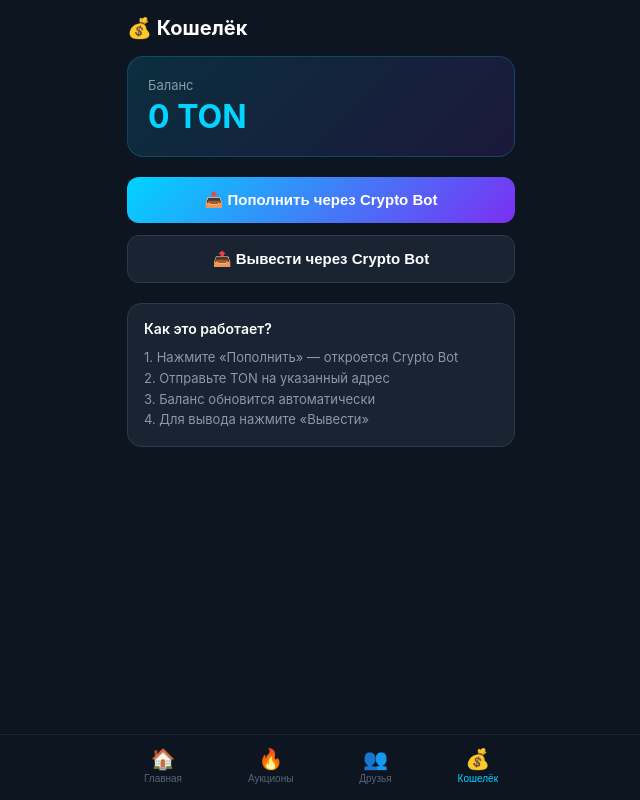
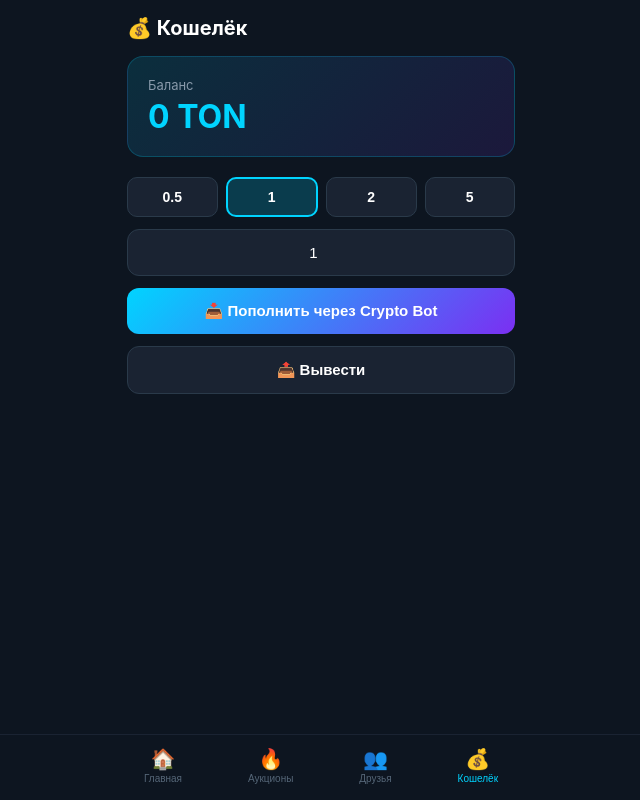
Before and after one commit to g89614544540-ship-it/tondrop, a React (Vite) app: page / in a window 1280 px wide. Both pictures are taken after a click on the button "💰 Кошелёк". Shown: the whole page, without its empty margins (319-959 px from the left). Built offline with nearby package versions, Linux system fonts and the light colour scheme; no server answers.

Commit message:
fix wallet deposit

```diff
--- a/src/pages/Wallet.tsx
+++ b/src/pages/Wallet.tsx
@@ -1,4 +1,6 @@
-import React from 'react';
+import React, { useState } from 'react';
+
+const API = 'https://tondrop-backend-v2.vercel.app/api';
 
 interface Props {
   balance: number;
@@ -7,12 +9,31 @@
 }
 
 const Wallet: React.FC<Props> = ({ balance }) => {
-  const openDeposit = () => {
-    window.open('https://t.me/CryptoBot?start=pay', '_blank');
-  };
+  const [amount, setAmount] = useState('1');
+  const [loading, setLoading] = useState(false);
 
-  const openWithdraw = () => {
-    window.open('https://t.me/CryptoBot', '_blank');
+  const handleDeposit = async () => {
+    const num = parseFloat(amount);
+    if (!num || num <= 0) { alert('Введите сумму'); return; }
+    setLoading(true);
+    try {
+      const res = await fetch(`${API}/deposit.js`, {
+        method: 'POST',
+        headers: { 'Content-Type': 'application/json' },
+        body: JSON.stringify({ userId: '123', amount: num })
+      });
+      const data = await res.json();
+      if (data.ok && data.payUrl) {
+        window.open(data.payUrl, '_blank');
+      } else if (data.success && data.payUrl) {
+        window.open(data.payUrl, '_blank');
+      } else {
+        alert('Ошибка: ' + JSON.stringify(data));
+      }
+    } catch (err) {
+      alert('Ошибка соединения');
+    }
+    setLoading(false);
   };
 
   return (
@@ -24,23 +45,21 @@
         <div style={{ color: '#00d4ff', fontSize: '32px', fontWeight: 700 }}>{balance} TON</div>
       </div>
 
-      <button onClick={openDeposit} style={{ width: '100%', padding: '14px', marginBottom: '12px', background: 'linear-gradient(135deg, #00d4ff, #7b2ff2)', border: 'none', borderRadius: '12px', color: '#fff', fontSize: '15px', fontWeight: 600, cursor: 'pointer' }}>
-        📥 Пополнить через Crypto Bot
+      <div style={{ display: 'flex', gap: '8px', marginBottom: '12px' }}>
+        {[0.5, 1, 2, 5].map(v => (
+          <button key={v} onClick={() => setAmount(String(v))} style={{ flex: 1, padding: '10px', background: amount === String(v) ? '#00d4ff33' : '#1a2332', border: amount === String(v) ? '2px solid #00d4ff' : '1px solid #2a3a4a', borderRadius: '10px', color: '#fff', fontSize: '14px', fontWeight: 600, cursor: 'pointer' }}>{v}</button>
+        ))}
+      </div>
+
+      <input type="number" placeholder="Или введите сумму" value={amount} onChange={(e) => setAmount(e.target.value)} style={{ width: '100%', padding: '14px', marginBottom: '12px', background: '#1a2332', border: '1px solid #2a3a4a', borderRadius: '12px', color: '#fff', fontSize: '15px', boxSizing: 'border-box', textAlign: 'center' }} />
+
+      <button onClick={handleDeposit} disabled={loading} style={{ width: '100%', padding: '14px', marginBottom: '12px', background: 'linear-gradient(135deg, #00d4ff, #7b2ff2)', border: 'none', borderRadius: '12px', color: '#fff', fontSize: '15px', fontWeight: 600, cursor: 'pointer', opacity: loading ? 0.6 : 1 }}>
+        {loading ? '⏳ Создаём счёт...' : '📥 Пополнить через Crypto Bot'}
       </button>
 
-      <button onClick={openWithdraw} style={{ width: '100%', padding: '14px', background: '#1a2332', border: '1px solid #2a3a4a', borderRadius: '12px', color: '#fff', fontSize: '15px', fontWeight: 600, cursor: 'pointer' }}>
-        📤 Вывести через Crypto Bot
+      <button onClick={() => alert('Заявка на вывод создана')} style={{ width: '100%', padding: '14px', background: '#1a2332', border: '1px solid #2a3a4a', borderRadius: '12px', color: '#fff', fontSize: '15px', fontWeight: 600, cursor: 'pointer' }}>
+        📤 Вывести
       </button>
-
-      <div style={{ marginTop: '20px', background: '#1a2332', borderRadius: '14px', padding: '16px', border: '1px solid #2a3a4a' }}>
-        <div style={{ color: '#fff', fontSize: '14px', fontWeight: 600, marginBottom: '10px' }}>Как это работает?</div>
-        <div style={{ color: '#8899aa', fontSize: '13px', lineHeight: '1.6' }}>
-          1. Нажмите «Пополнить» — откроется Crypto Bot<br />
-          2. Отправьте TON на указанный адрес<br />
-          3. Баланс обновится автоматически<br />
-          4. Для вывода нажмите «Вывести»
-        </div>
-      </div>
     </div>
   );
 };
```
